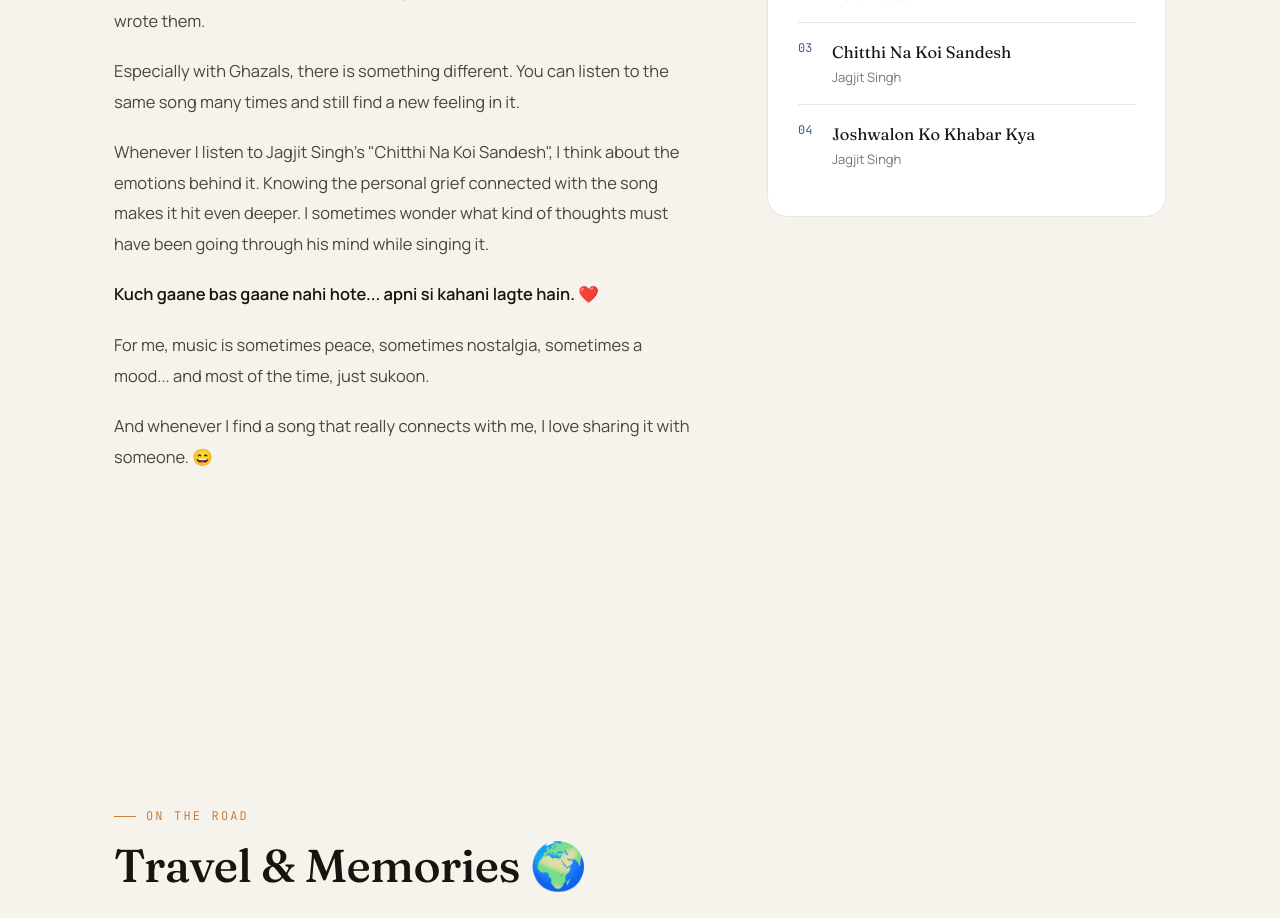
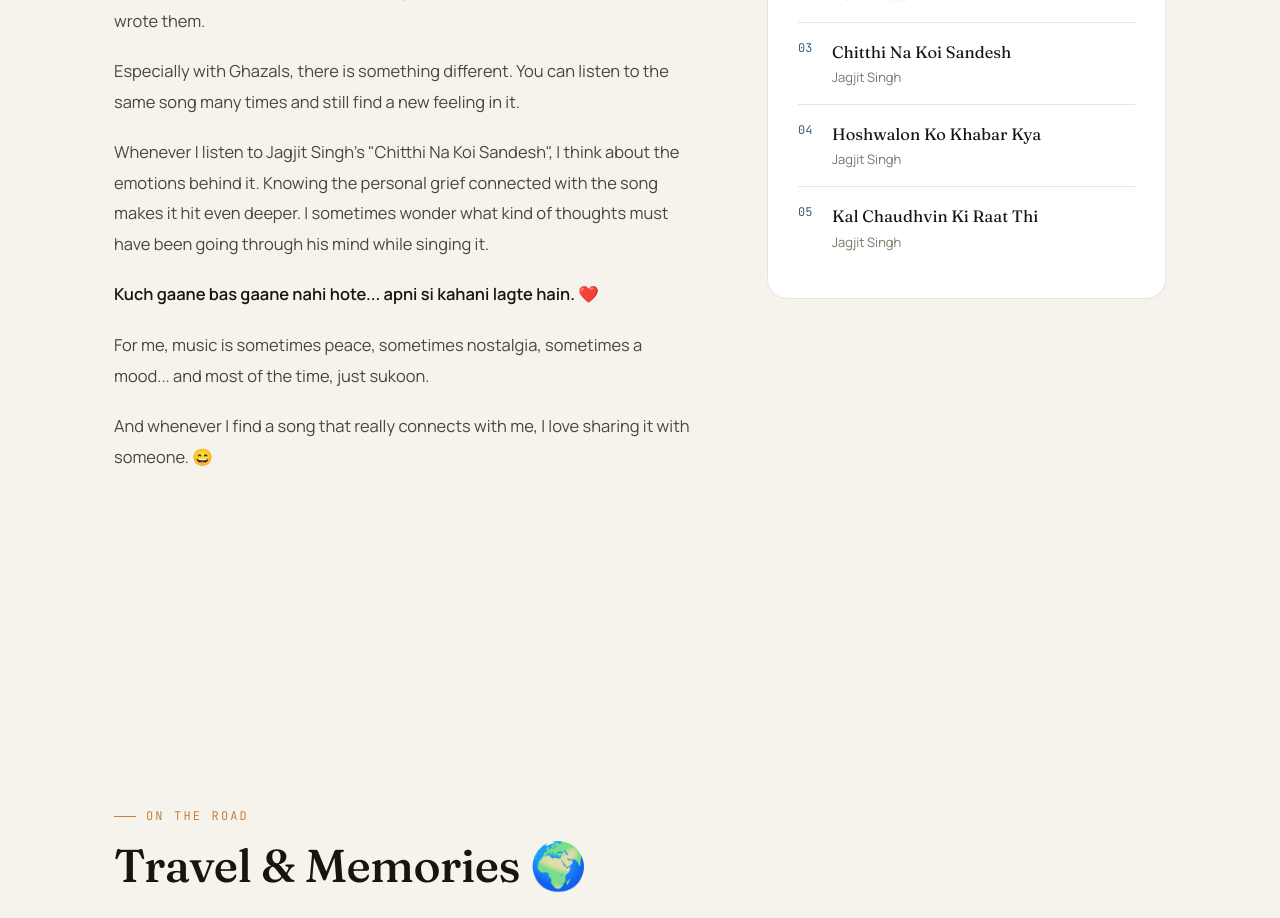
Before and after one commit to Pareshch28/Paresh_dev, a React (Vite) app: page / in a window 1280 px wide. Shown: the part 8560-9478 px from the top of the page. Built offline with nearby package versions, Linux system fonts and the light colour scheme.

Commit message:
Update portfolio music update

```diff
--- a/src/content/music.js
+++ b/src/content/music.js
@@ -12,5 +12,7 @@ export const favoriteGhazals = [
   { title: "Chupke Chupke Raat Din", artist: "Ghulam Ali" },
   { title: "Ranjish Hi Sahi", artist: "Mehdi Hassan" },
   { title: "Chitthi Na Koi Sandesh", artist: "Jagjit Singh" },
-  { title: "Joshwalon Ko Khabar Kya", artist: "Jagjit Singh" },
+  { title: "Hoshwalon Ko Khabar Kya", artist: "Jagjit Singh" },
+  { title: "Kal Chaudhvin Ki Raat Thi", artist: "Jagjit Singh" },
+
 ];
```
